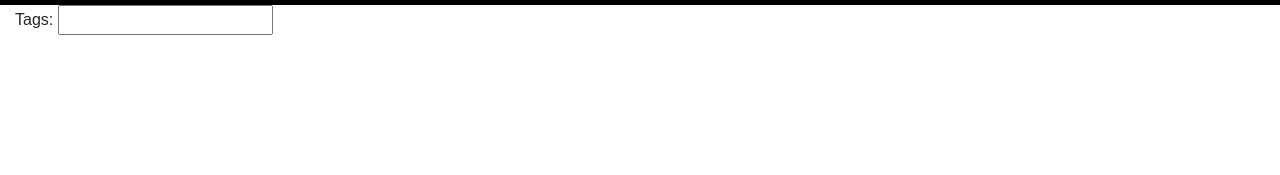
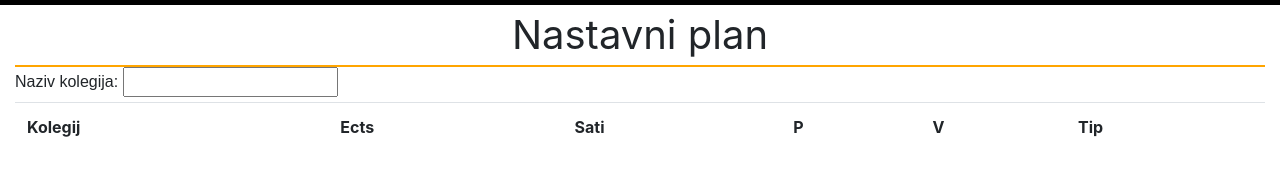
Before and after one commit to Hapydc/Projekt-SUPIT, a plain HTML site: page pages/curiculum.html in a window 1280 px wide. Shown: the part 81-256 px from the top of the page. Drawn offline with Linux system fonts and the light colour scheme; no server answers.

Commit message:
Curiculum
Table row ukupno napravljen na dnu tablice

```diff
--- a/pages/curiculum.html
+++ b/pages/curiculum.html
@@ -51,10 +51,39 @@
 				</div>
 			</nav>
 		</div>
+		<div class="heading">
+			Nastavni plan
+		</div>
 		<div class="ui-widget">
-			<label for="tags">Tags: </label>
+			<label for="tags">Naziv kolegija: </label>
 			<input id="tags">
 		  </div>
+
+		  <table id="myTable" class="table">
+			  <tbody>
+				  <tr>
+					  <th>
+						  Kolegij
+					  </th>
+					  <th>
+						  Ects
+					  </th>
+					  <th>
+						  Sati
+					  </th>
+					  <th>
+						  P
+					  </th>
+					  <th>
+						  V
+					  </th>
+					  <th>
+						  Tip
+					  </th>
+
+					</tr>
+				</tbody>
+		  </table>
 
 	</div>
 	<div class="modal fade text-dark" id="contact-container">
--- a/scripts/curiculum.js
+++ b/scripts/curiculum.js
@@ -15,6 +15,7 @@ function initAutocomplete (data){
             event.preventDefault();
             $('#tags').val(ui.item.label);
             GetCuriculum(ui.item.value)
+
         }
       });
 }
@@ -25,11 +26,28 @@ function GetCuriculum(value){
     if (cur.readyState == 4 ) {
          var kolegij=JSON.parse(this.responseText)
          AddTableItem(kolegij);
+         Sum(kolegij.ects,kolegij.sati);
+         CreateTableHeader();
+
       }
   }
 cur.send();
 }
 
+
 function AddTableItem(value){
+  console.log(value);
 
+  $('#myTable').append('<tr><td>'+value.kolegij+'</td><td>'+value.ects+'</td><td>'+value.sati+'</td><td>'+value.predavanja+'</td><td>'+value.vjezbe+' </td><td>'+value.tip+'</td></tr>');
 }
+
+var ects=0;
+var hours=0;
+function Sum(a,b){
+  ects =ects+ a;
+  hours =hours+b;
+
+  console.log(ects, hours);
+  $('.footerRow').remove();
+  $('#myTable').append('<tr class="footerRow"><td>Ukupno</td><td>'+ects+'</td><td>'+hours+'</td></tr>');
+}
```
